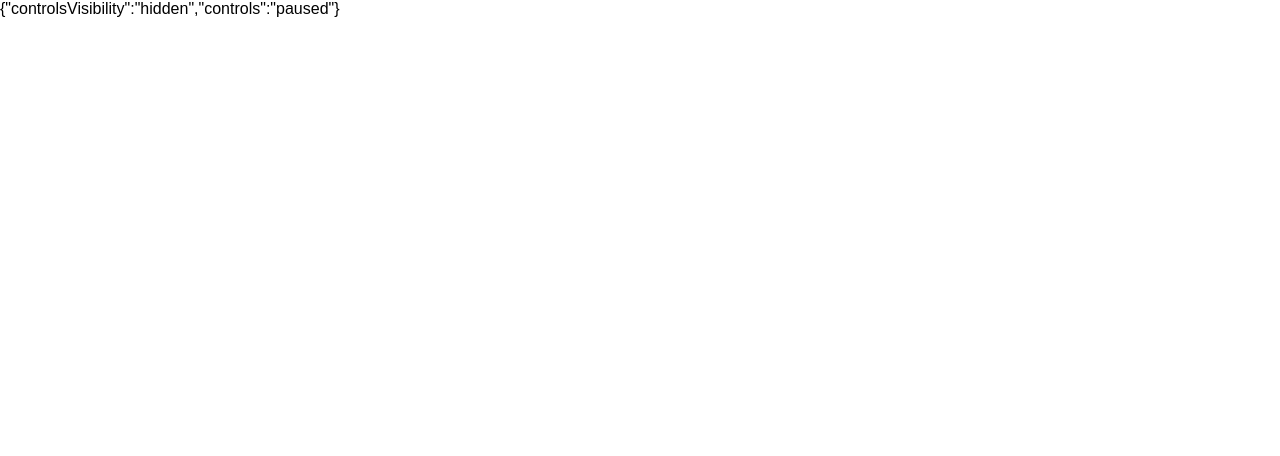
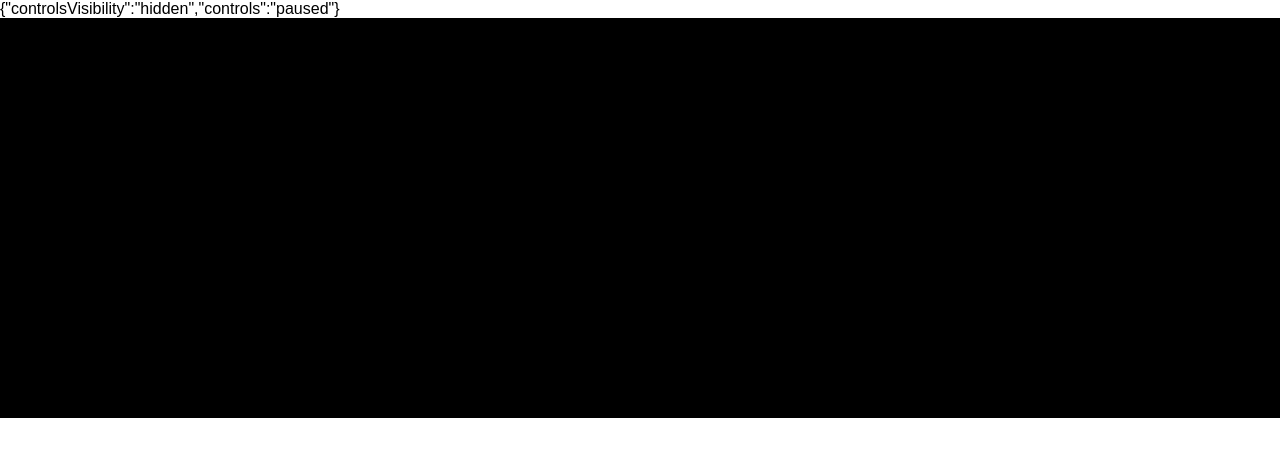
Before and after one commit to saoirse-zee/vidz-xstate, a website built with Parcel: page index.html in a window 1280 px wide. Built offline with nearby package versions, Linux system fonts and the light colour scheme.

Commit message:
Animate the "movie" when playing

```diff
--- a/index.html
+++ b/index.html
@@ -8,6 +8,7 @@
 
 <body>
 	<div id="state"></div>
+	<div class="movie"></div>
 	<div class="controls visible">
 		<button id="play">Play</button>
 		<button id="pause">Pause</button>
--- a/src/index.js
+++ b/src/index.js
@@ -37,7 +37,7 @@ const uiMachine = Machine({
       states: {
         visible: {
           after: {
-            1000: "hidden"
+            3000: "hidden"
           }
         },
         hidden: {
@@ -83,4 +83,9 @@ state$.subscribe(state => {
   } else {
     document.querySelector(".controls").classList.remove("hidden")
   }
+  if (state.matches("controls.playing")) {
+    document.querySelector(".movie").classList.add("play")
+  } else {
+    document.querySelector(".movie").classList.remove("play")
+  }
 });
--- a/src/styles.css
+++ b/src/styles.css
@@ -19,3 +19,20 @@ body {
   transform: translateY(100px);
   opacity: 0;
 }
+
+.movie {
+  background: black;
+  width: 100%;
+  height: 400px;
+}
+.movie.play {
+  animation: move-movie 5s infinite;
+}
+@keyframes move-movie {
+  0%, 100% {
+    background: blue;
+  }
+  50% {
+    background: pink;
+  }
+}
```
